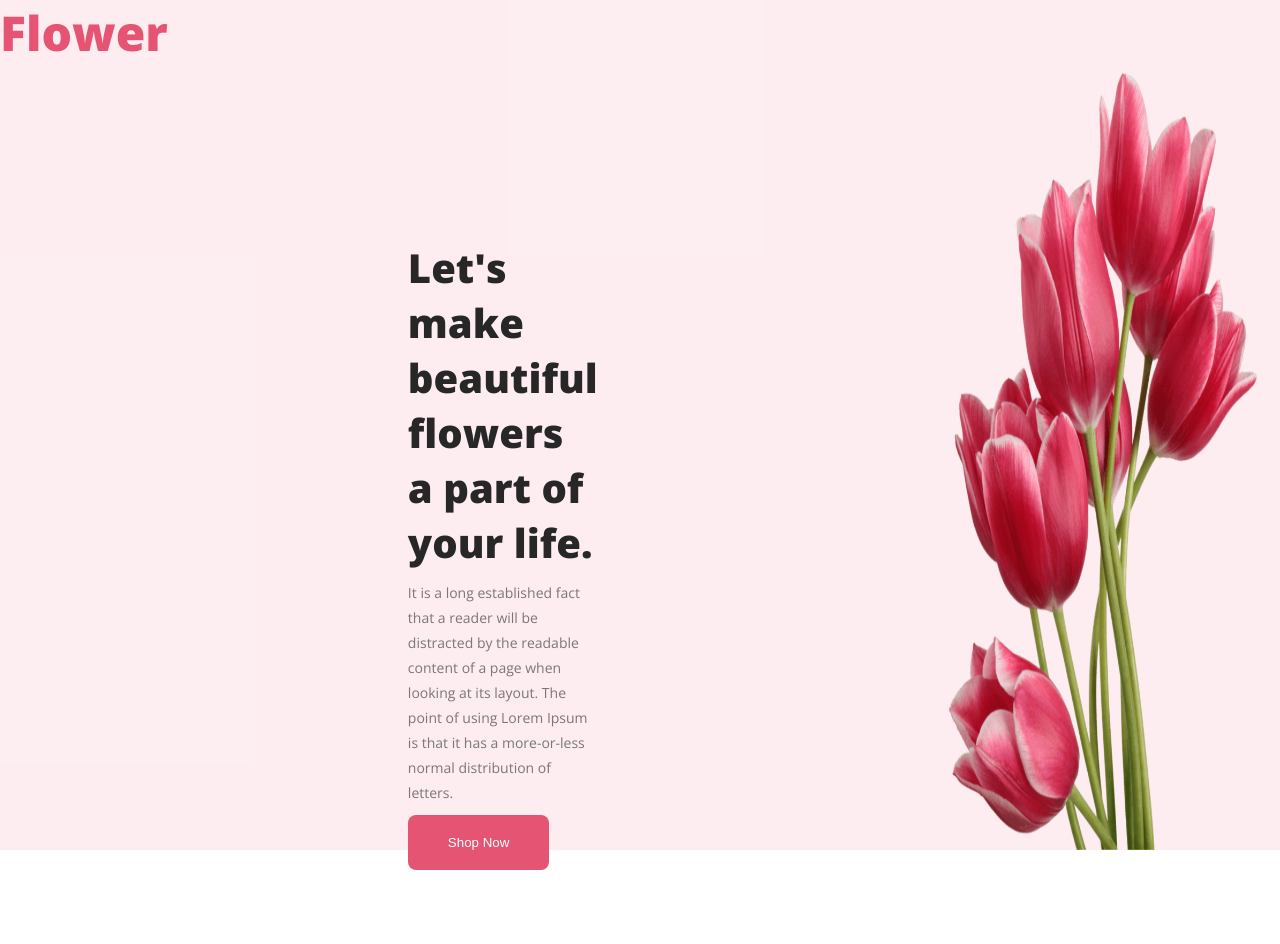
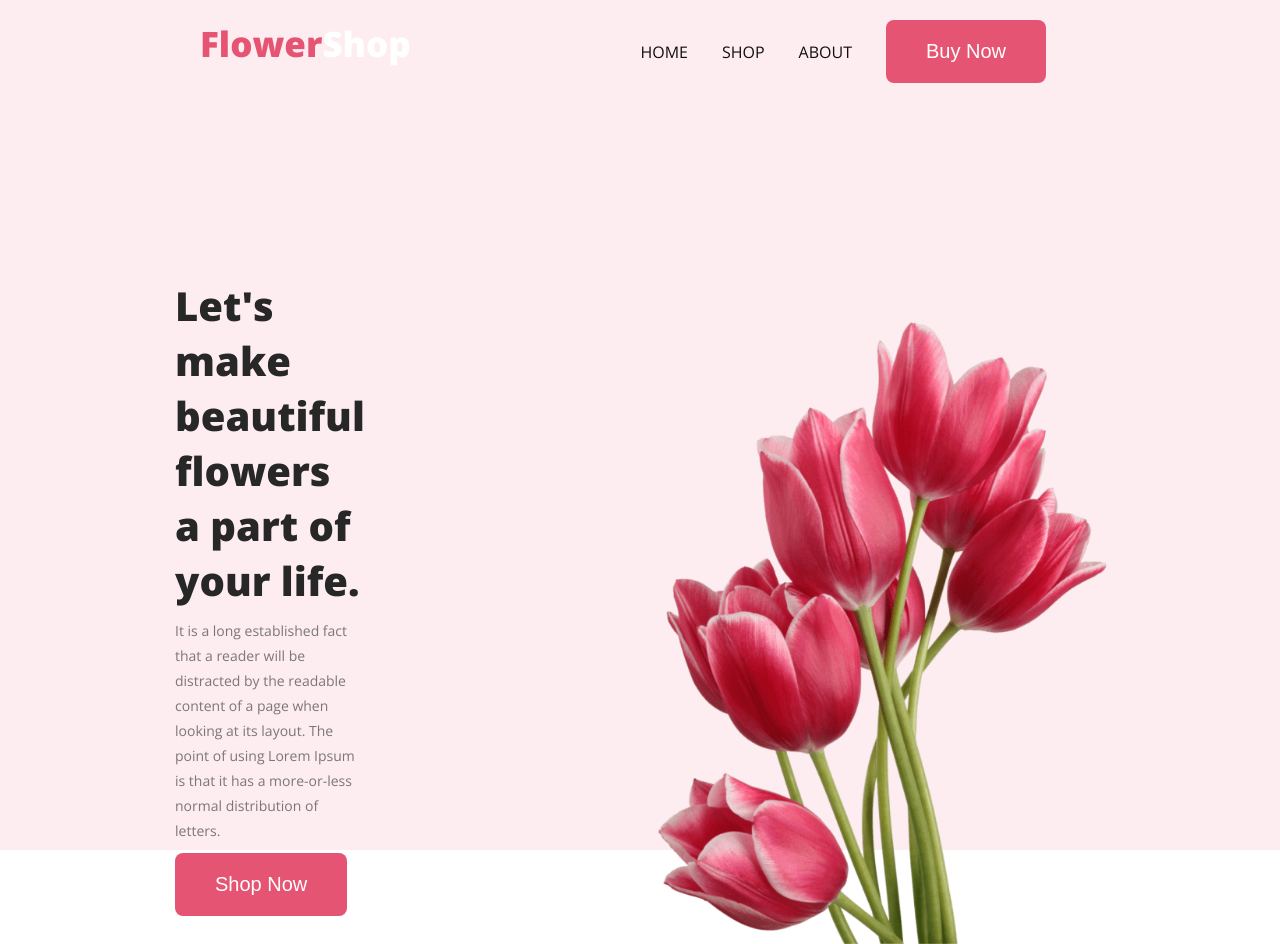
Before and after one commit to tanmoyach99/flower-shop, a plain HTML site: page index.html in a window 1280 px wide. Shown: the top 944 px of the page. Drawn offline with nearby package versions, Linux system fonts and the light colour scheme.

Commit message:
navbar added

```diff
--- a/index.html
+++ b/index.html
@@ -16,22 +16,32 @@
     <header>
       <nav>
         <h3 class="shop-name" id="brand">
-          Flower<span class="shop-primary"></span>
+          Flower<span class="shop-primary">Shop</span>
         </h3>
+        <ul>
+          <li><a href="">home</a></li>
+          <li><a href="">shop</a></li>
+          <li><a href="">About</a></li>
+          <li>
+            <button class="primary-btn">Buy Now</button>
+          </li>
+        </ul>
       </nav>
+      <div class="main-banner-container">
         <div class="main-banner-info">
           <h1 class="banner-info">
             Let's make beautiful flowers a part of your life.
           </h1>
           <p class="banner-desc">
-          It is a long established fact that a reader will be distracted by the
-          readable content of a page when looking at its layout. The point of
-          using Lorem Ipsum is that it has a more-or-less normal distribution of
-          letters.
+            It is a long established fact that a reader will be distracted by
+            the readable content of a page when looking at its layout. The point
+            of using Lorem Ipsum is that it has a more-or-less normal
+            distribution of letters.
           </p>
           <button class="primary-btn">Shop Now</button>
         </div>
         <img src="images/pngwing 10.png" class="main-banner-img" alt="" />
+      </div>
     </header>
     <main>
       <section class="hero-products">
@@ -140,8 +150,8 @@
             the readable <br />
             content of a page when looking at its layout.
           </p>
-          <small class="copyright"
-            >&COPY;2020-2023, FlowerShop.com. All rights reserved.
+          <small class="copyright">
+            &COPY;2020-2023, FlowerShop.com. All rights reserved.
           </small>
         </div>
       </footer>
--- a/styles/main.css
+++ b/styles/main.css
@@ -19,6 +19,16 @@ body {
     color: #fff;
     border: none;
     padding: 20px 40px;
+    cursor: pointer;
+    font-size: 20px;
+}
+
+.primary-btn:hover {
+    color: #E55473;
+    background: #FFF;
+    border: 1px solid #E55473;
+    border-radius: 8px;
+
 }
 
 .shop-name {
@@ -36,15 +46,61 @@ body {
 
 
 header {
-    background: #E554731A;
+    background: hsla(347, 74%, 61%, 0.102);
+
+    max-height: 850px;
+}
+
+/* nav starts */
+nav {
     display: flex;
-    justify-content: space-around;
-    max-height: 850px
+    justify-content: space-between;
+    padding: 20px 200px;
+
+}
+
+#brand {
+    font-size: 35px;
+}
+
+
+nav ul {
+    display: flex;
+    align-items: center;
+
+}
+
+nav ul li {
+    list-style: none;
+    margin-right: 34px;
+}
+
+
+
+nav ul li a {
+    text-decoration: none;
+    text-transform: uppercase;
+    color: #111010
+}
+
+nav ul li a:hover {
+    text-decoration: underline 3px solid #E55473;
+    padding: 10px 20px;
+    /* color: white; */
+    border-radius: 10px
+}
+
+/* nav ends */
+/* header banner starts */
+.main-banner-container {
+    display: flex;
+    justify-content: space-between
 }
 
 .main-banner-info {
     width: 60%;
-    margin: 240px;
+    margin: 175px;
+
 }
 
 .banner-info {
@@ -62,9 +118,9 @@ header {
 }
 
 .main-banner-img {
-    width: 635px;
+    width: 790px;
     padding: 70px 200px 0 95px;
-    /* object-fit: cover */
+    object-fit: contain
 }
 
 /* main-css */
@@ -86,7 +142,6 @@ header {
     color: rgba(39, 39, 39, 0.60);
     text-align: center;
     font-size: 16px;
-    line-height: 5px;
     margin-top: 10px;
 
 }
```
Lines whose indentation alone changed are shown as unchanged.
